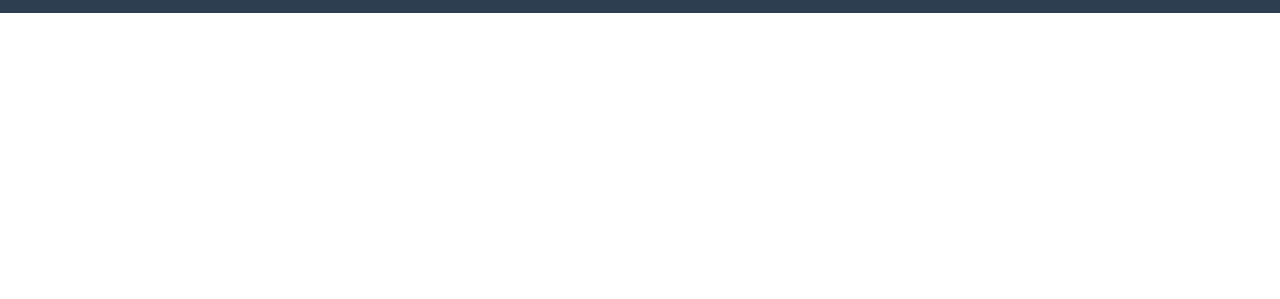
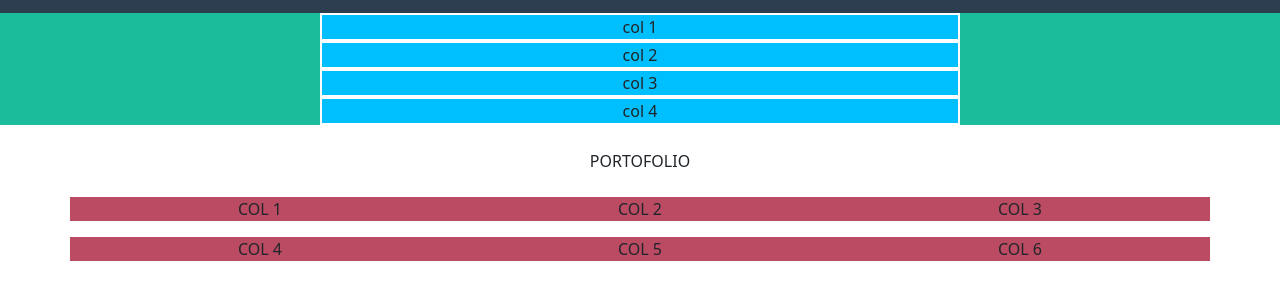
Before and after one commit to stefanenache12/html-css-bootstrap-freelancer, a plain HTML site: page index.html in a window 1280 px wide. Shown: the part 61-360 px from the top of the page. Drawn offline with nearby package versions, Linux system fonts and the light colour scheme.

Commit message:
END SECOND SECTION MAIN

```diff
--- a/css/style.css
+++ b/css/style.css
@@ -35,6 +35,20 @@ header ul a {
 ________________________*/
 
 
+/*FIRST SECTION*/
+
+.first-section {
+    background-color: #1ABC9C;
+}
+
+.my-container-sm {
+    width: 80%;
+    margin: 0 auto;
+}
+
+/*SECOND SECTION*/
+
+
 
 
 
@@ -43,6 +57,16 @@ ________________________*/
     FOOTER
 ________________________*/
 
+/*_______________________
+
+    RESPONSIVE
+________________________*/
+
+@media all and (min-width: 768px) {
+    .my-container-sm {
+        max-width: 50%;
+    }
+}
 
 
 
@@ -51,3 +75,15 @@ ________________________*/
 
     DEBUG
 ________________________*/
+
+.debug .first-section .my-container-sm {
+    background-color: deepskyblue;
+}
+
+.debug .first-section .my-container-sm .col {
+    border: 2px solid white;
+}
+
+.debug .second-section .row > * {
+    background-color: #BA4B63;
+}
--- a/index.html
+++ b/index.html
@@ -81,6 +81,87 @@
 
         </header>
 
+        <!--MAIN-->
+
+        <main>
+
+            <!--FIRST SECTION-->
+
+            <section class="first-section">
+
+                <div class="my-container-sm">
+
+                    <div class="row flex-column m-0 text-center">
+
+                        <div class="col">
+                            col 1
+                        </div>
+
+                        <div class="col">
+                            col 2
+                        </div>
+
+                        <div class="col">
+                            col 3
+                        </div>
+
+                        <div class="col">
+                            col 4
+                        </div>
+
+                    </div>
+
+
+                </div>
+
+            </section>
+
+
+            <!--SECOND SECTION-->
+
+            <section class="second-section">
+
+                <div class="container text-center pt-4 pb-4">
+
+                    <div class="pb-4">
+                        PORTOFOLIO
+                    </div>
+
+                    <div class="row">
+
+                        <div class="col-12 mb-3 col-md-6 col-lg-4">
+                            COL 1
+                        </div>
+
+                        <div class="col-12 mb-3 col-md-6 col-lg-4">
+                            COL 2
+                        </div>
+
+                        <div class="col-12 mb-3 col-md-6 col-lg-4">
+                            COL 3
+                        </div>
+
+                        <div class="col-12 mb-3 col-md-6 col-lg-4">
+                            COL 4
+                        </div>
+
+                        <div class="col-12 mb-3 col-md-6 col-lg-4">
+                            COL 5
+                        </div>
+
+                        <div class="col-12 mb-3 col-md-6 col-lg-4">
+                            COL 6
+                        </div>
+
+
+                    </div>
+
+                </div>
+
+            </section>
+
+        </main>
+
     </body>
 
 
```
